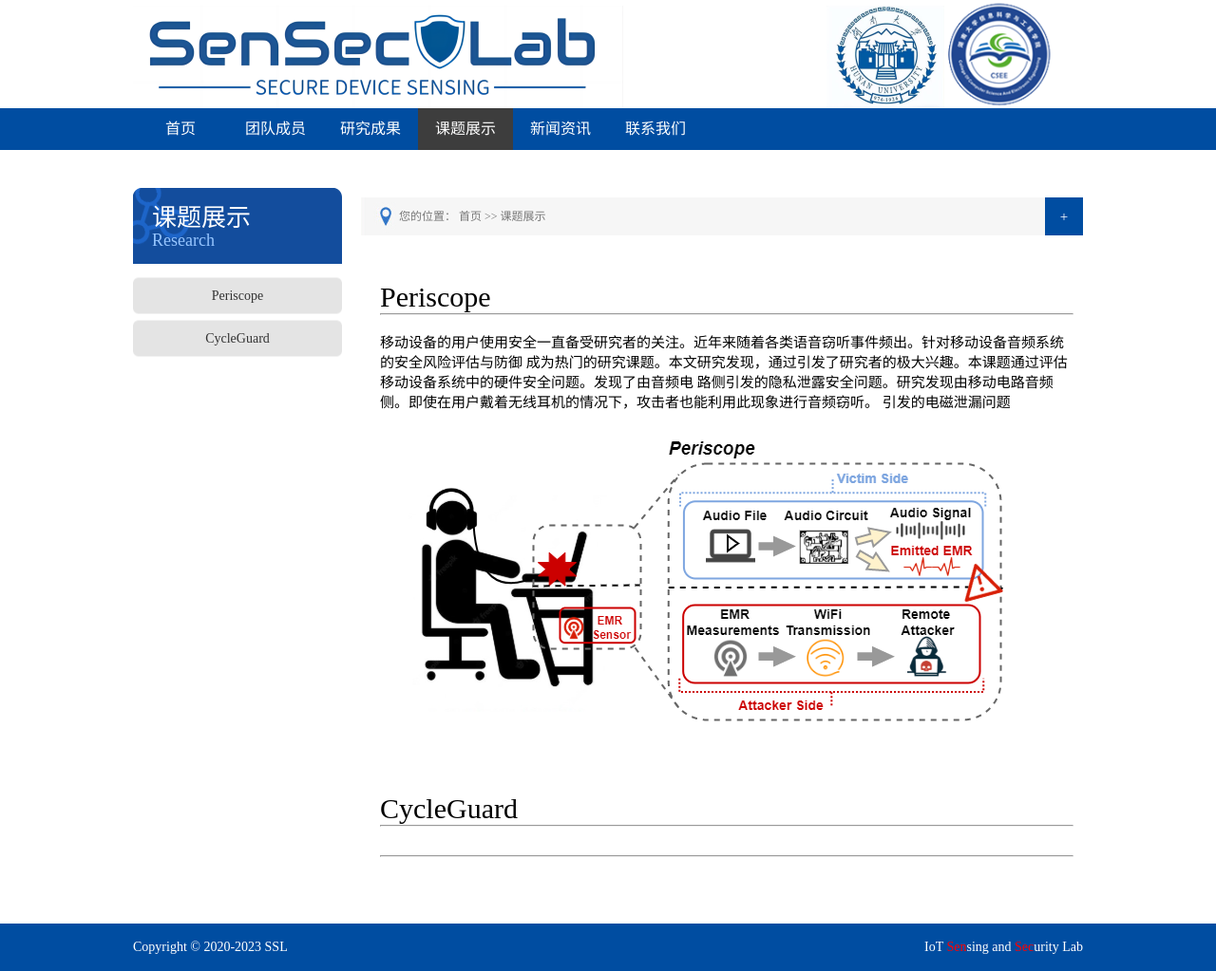
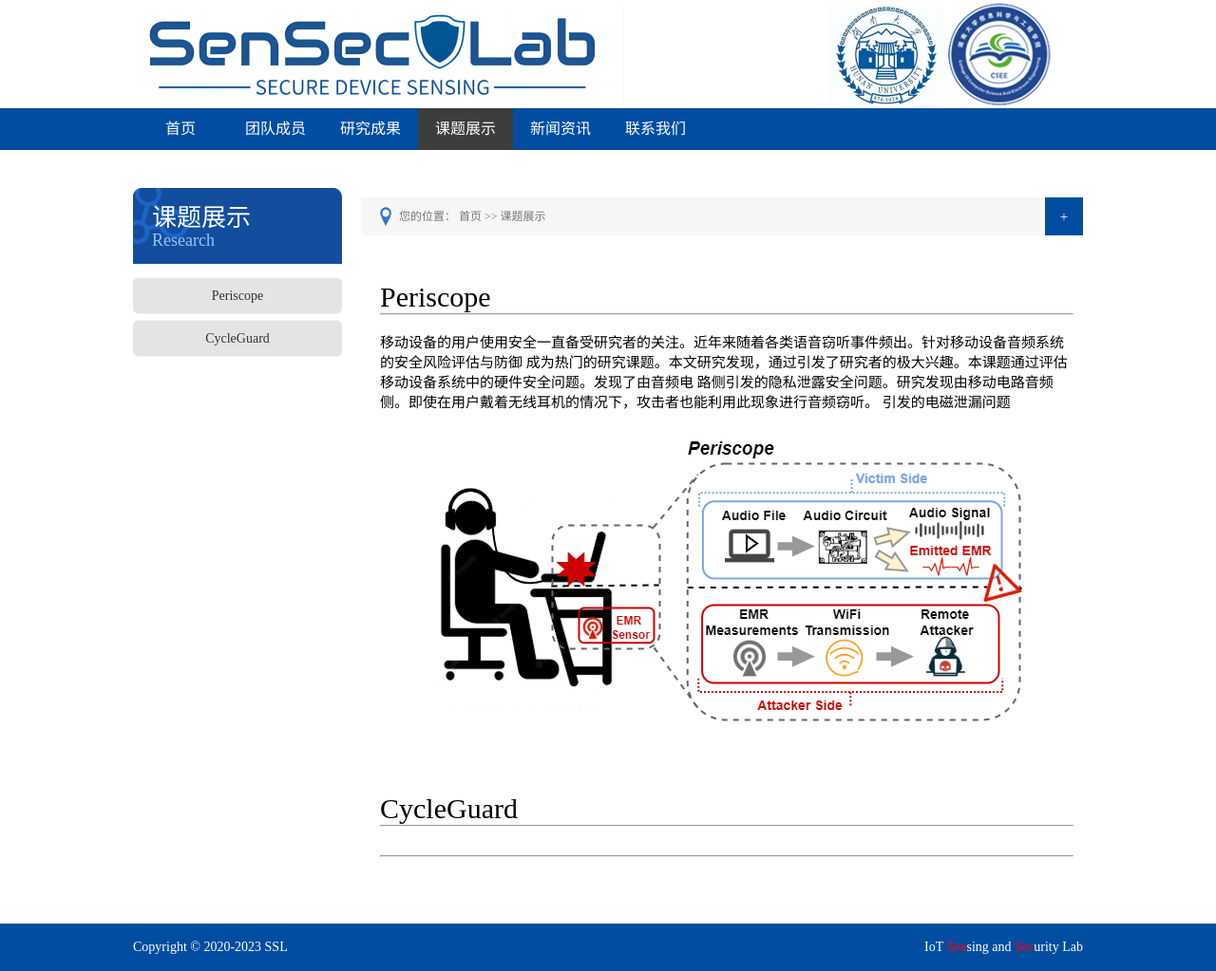
Before and after one commit to senseclab/senseclab.github.io, a Jekyll site: the page built from pages/research.html, in a window 1280 px wide. Shown: the whole page at 95% size. Built offline with Jekyll 4.4.1, drawn with Linux system fonts in a browser that asks for light colours.

Commit message:
Update research.html

```diff
--- a/pages/research.html
+++ b/pages/research.html
@@ -22,9 +22,9 @@ description: 课题展示
       <br>
       <table>
         <tr>
-        <td width="20"></td>
+        <td width="40"></td>
         <td <p align="center"><img src="/images/research/mobileDevice_EMR.png"></p></td>
-        <td width="20"></td>
+        <td width="40"></td>
         </tr>
       </table>
       <br>
```
